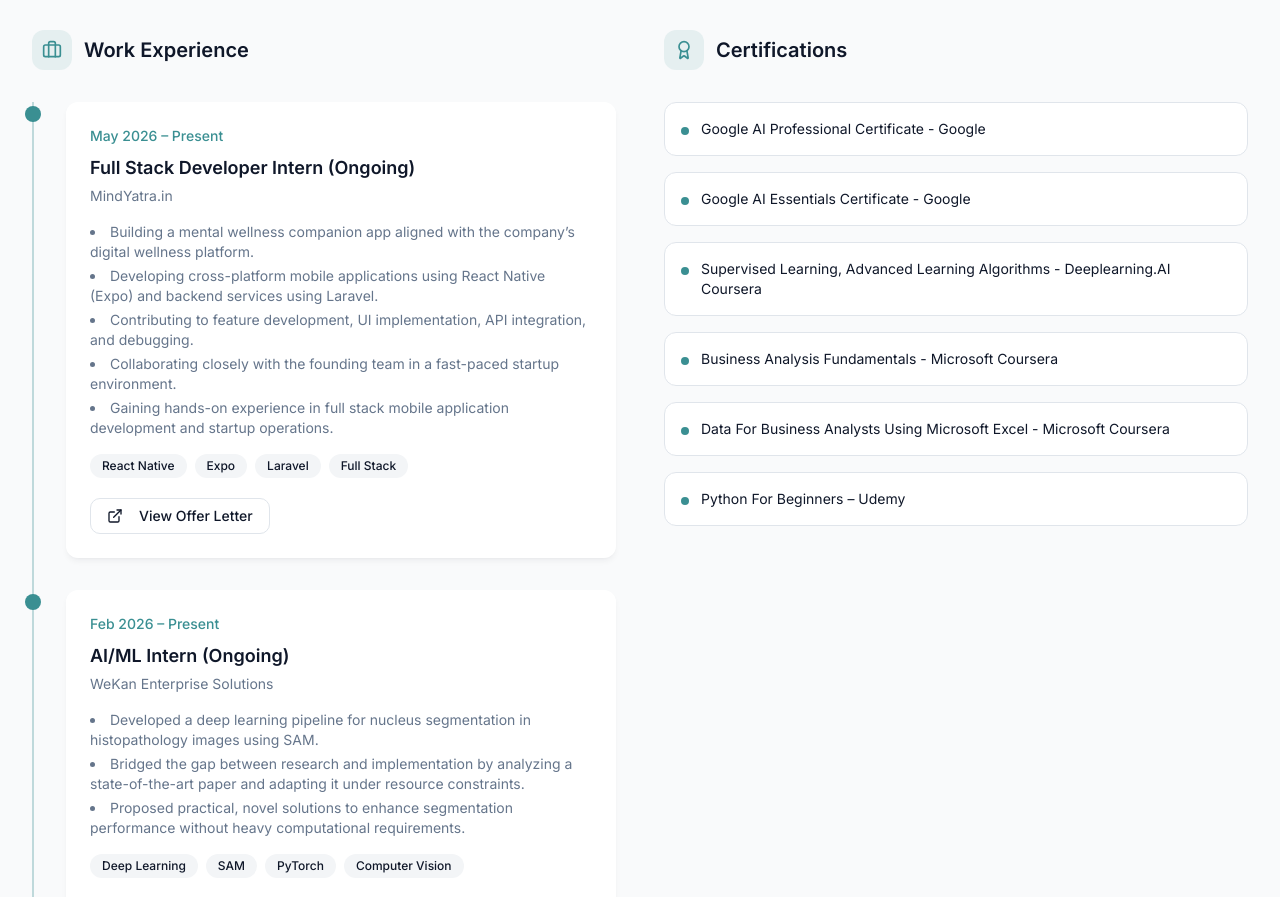
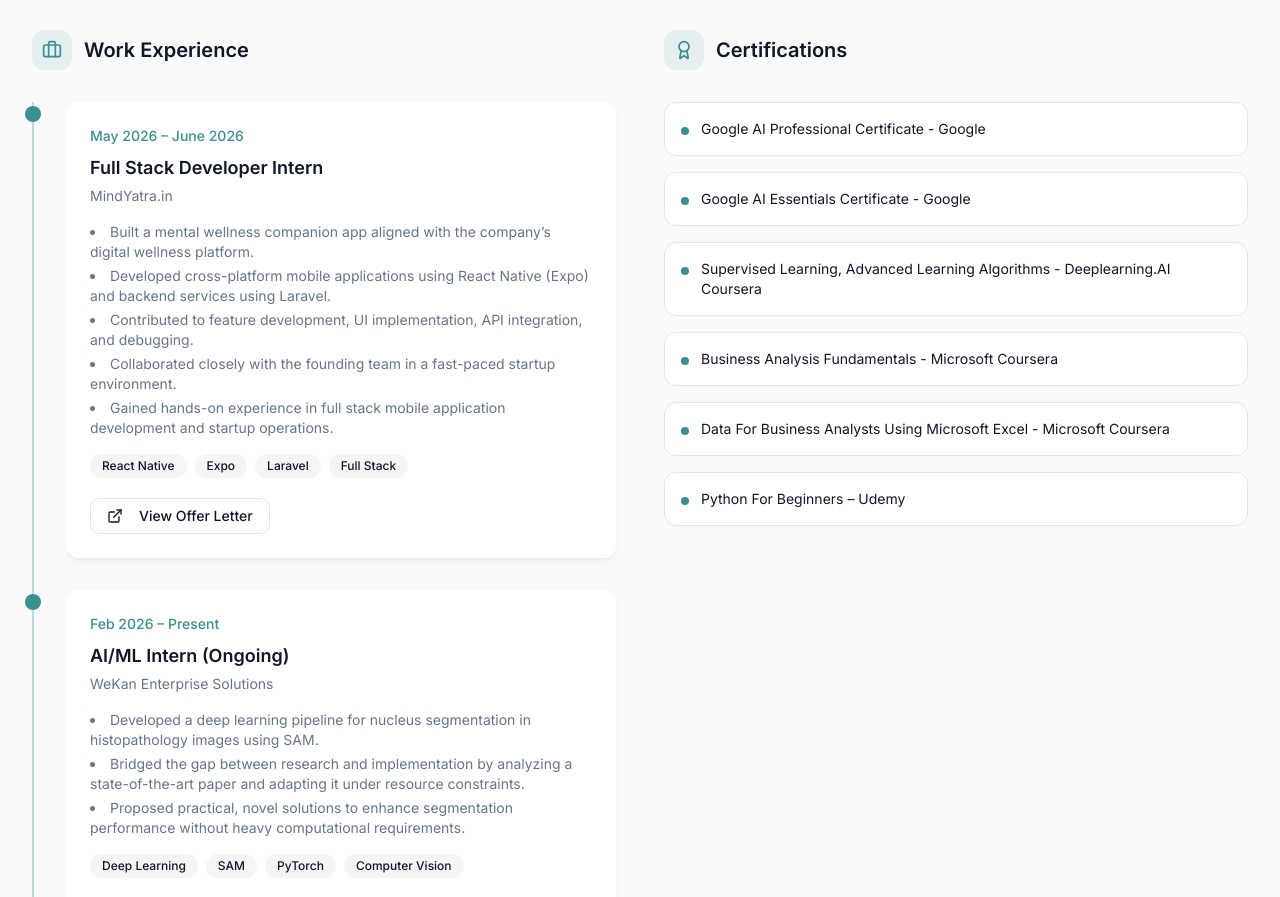
Before and after one commit to DurgamPoojitha/Portfolio, a React (Vite) app: page / in a window 1280 px wide. Shown: the part 5980-6877 px from the top of the page. Built offline with nearby package versions, Linux system fonts and the light colour scheme.

Commit message:
Update MindYatra experience to past tense and completed dates

```diff
--- a/src/components/portfolio/ExperienceSection.tsx
+++ b/src/components/portfolio/ExperienceSection.tsx
@@ -46,21 +46,21 @@ const ExperienceSection = () => {
                 <div className="card-interactive">
                   <div className="flex flex-wrap items-center gap-2 mb-2">
                     <span className="text-sm font-medium text-accent">
-                      May 2026 – Present
+                      May 2026 – June 2026
                     </span>
                   </div>
                   <h4 className="text-lg font-semibold text-foreground mb-1">
-                    Full Stack Developer Intern (Ongoing)
+                    Full Stack Developer Intern
                   </h4>
                   <p className="text-sm text-muted-foreground mb-4">
                     MindYatra.in
                   </p>
                   <ul className="text-body text-sm mb-4 list-disc list-inside space-y-1">
-                    <li>Building a mental wellness companion app aligned with the company’s digital wellness platform.</li>
-                    <li>Developing cross-platform mobile applications using React Native (Expo) and backend services using Laravel.</li>
-                    <li>Contributing to feature development, UI implementation, API integration, and debugging.</li>
-                    <li>Collaborating closely with the founding team in a fast-paced startup environment.</li>
-                    <li>Gaining hands-on experience in full stack mobile application development and startup operations.</li>
+                    <li>Built a mental wellness companion app aligned with the company’s digital wellness platform.</li>
+                    <li>Developed cross-platform mobile applications using React Native (Expo) and backend services using Laravel.</li>
+                    <li>Contributed to feature development, UI implementation, API integration, and debugging.</li>
+                    <li>Collaborated closely with the founding team in a fast-paced startup environment.</li>
+                    <li>Gained hands-on experience in full stack mobile application development and startup operations.</li>
                   </ul>
                   <div className="flex flex-wrap gap-2">
                     {["React Native", "Expo", "Laravel", "Full Stack"].map((tech) => (
```
Also changed, not shown: 1 other file (tests, documents, lock files or other folders).
